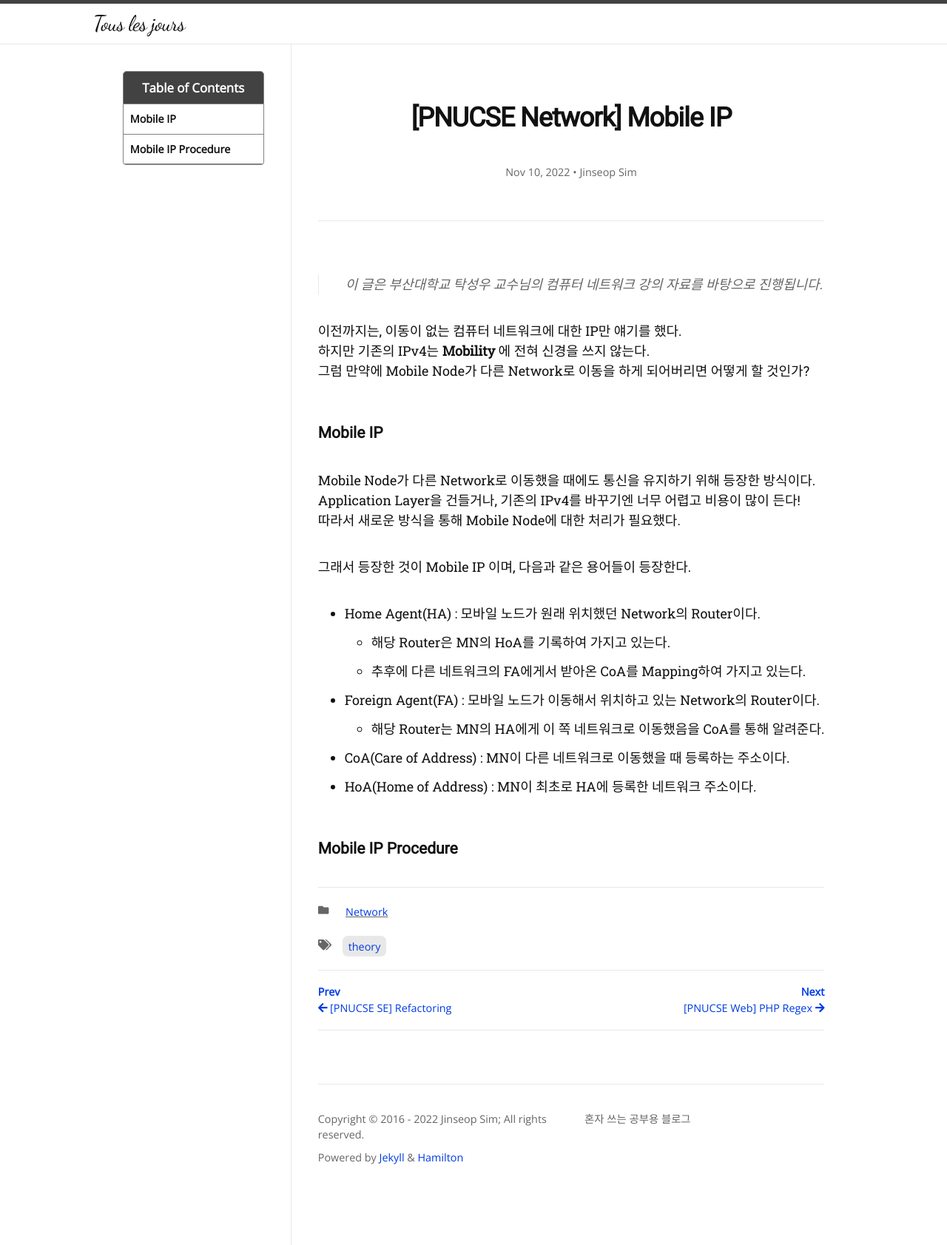
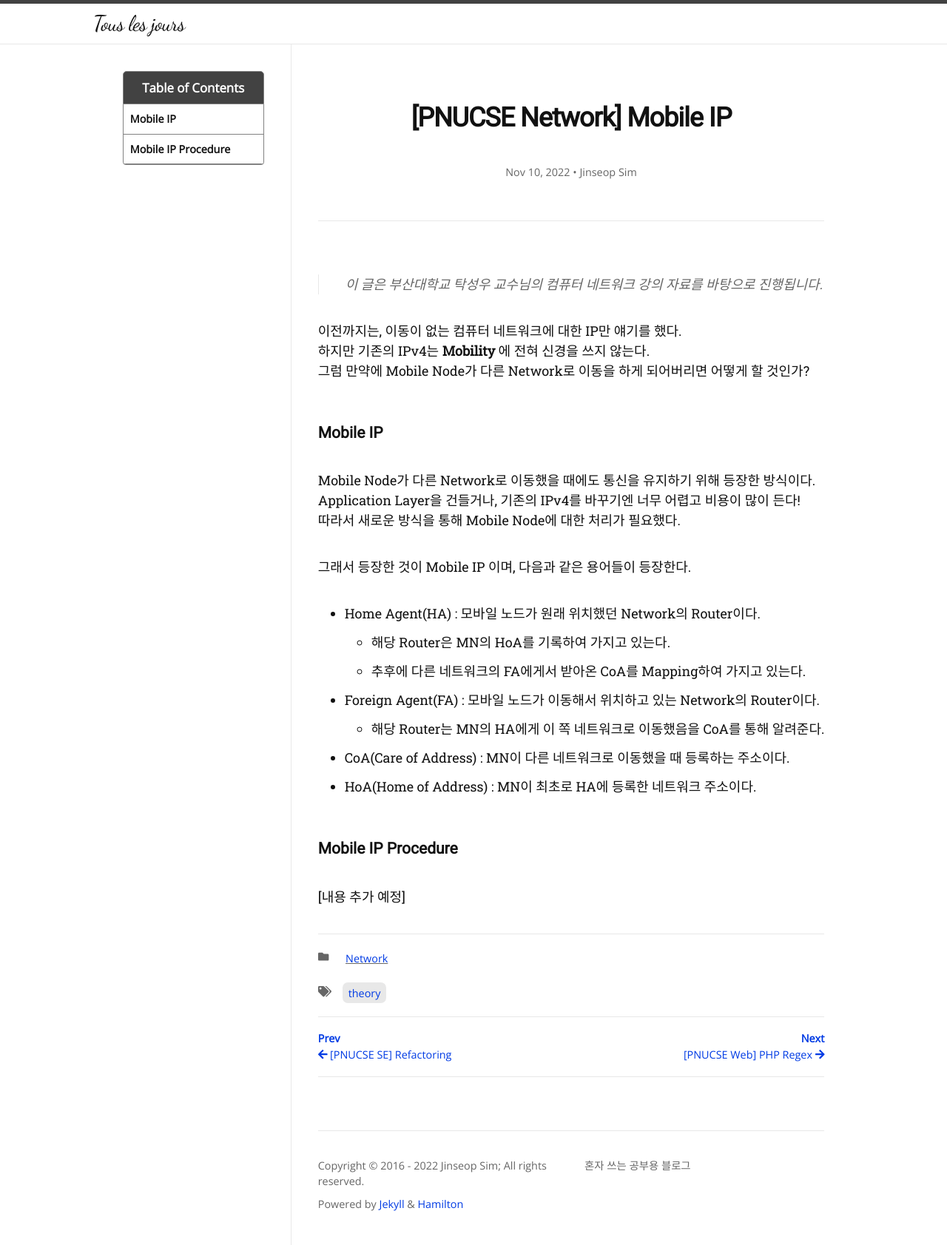
Before and after one commit to Jinseop-Sim/Jinseop-Sim.github.io, a Jekyll site: the page built from _posts/2022-11-10-mobilIP.md, in a window 1280 px wide. Shown: the whole page at 74% size. Built offline with Jekyll 4.4.1, drawn with Linux system fonts in a browser that asks for light colours; nearby versions of some CDN libraries; some web fonts are replaced.

Commit message:
글 내용 추가

```diff
--- a/_posts/2022-11-10-mobilIP.md
+++ b/_posts/2022-11-10-mobilIP.md
@@ -28,3 +28,4 @@ Application Layer을 건들거나, 기존의 IPv4를 바꾸기엔 너무 어렵
 - HoA(Home of Address) : MN이 최초로 HA에 등록한 네트워크 주소이다.
 
 ### Mobile IP Procedure
+[내용 추가 예정]
```
